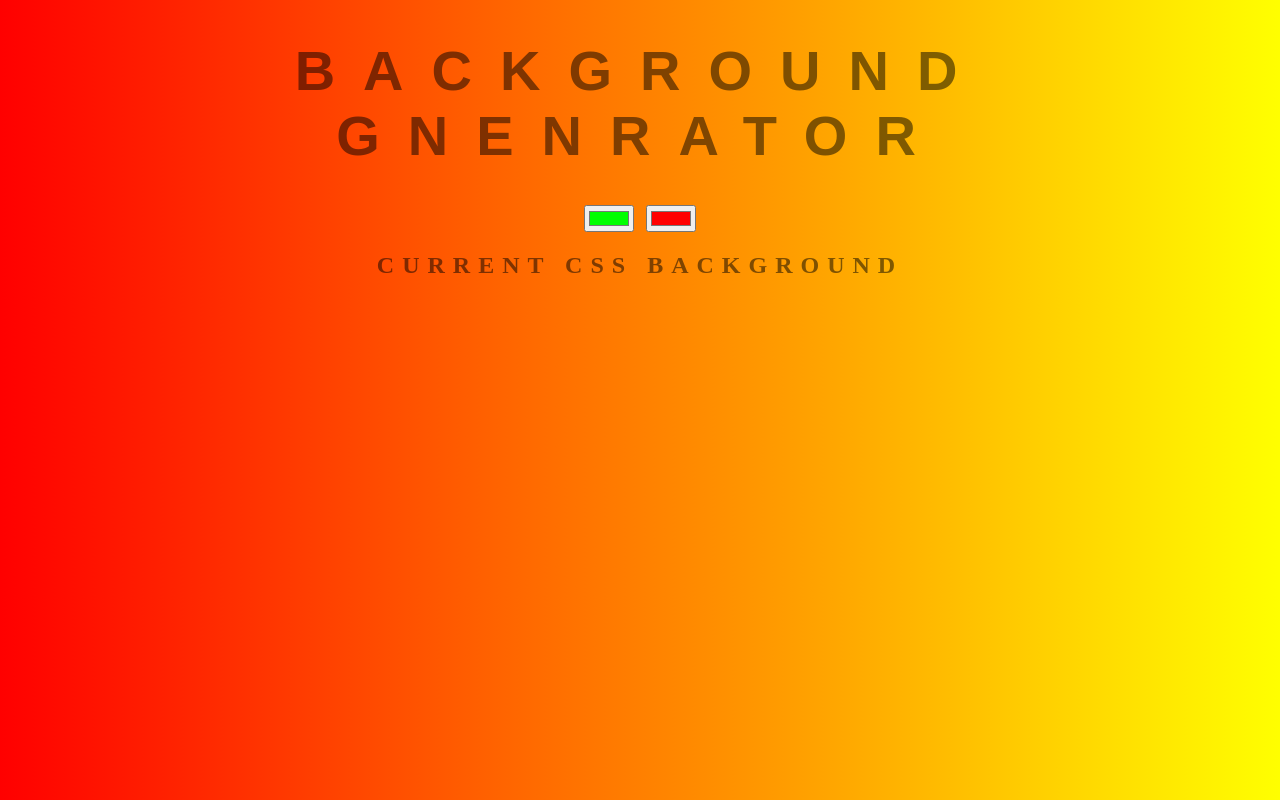
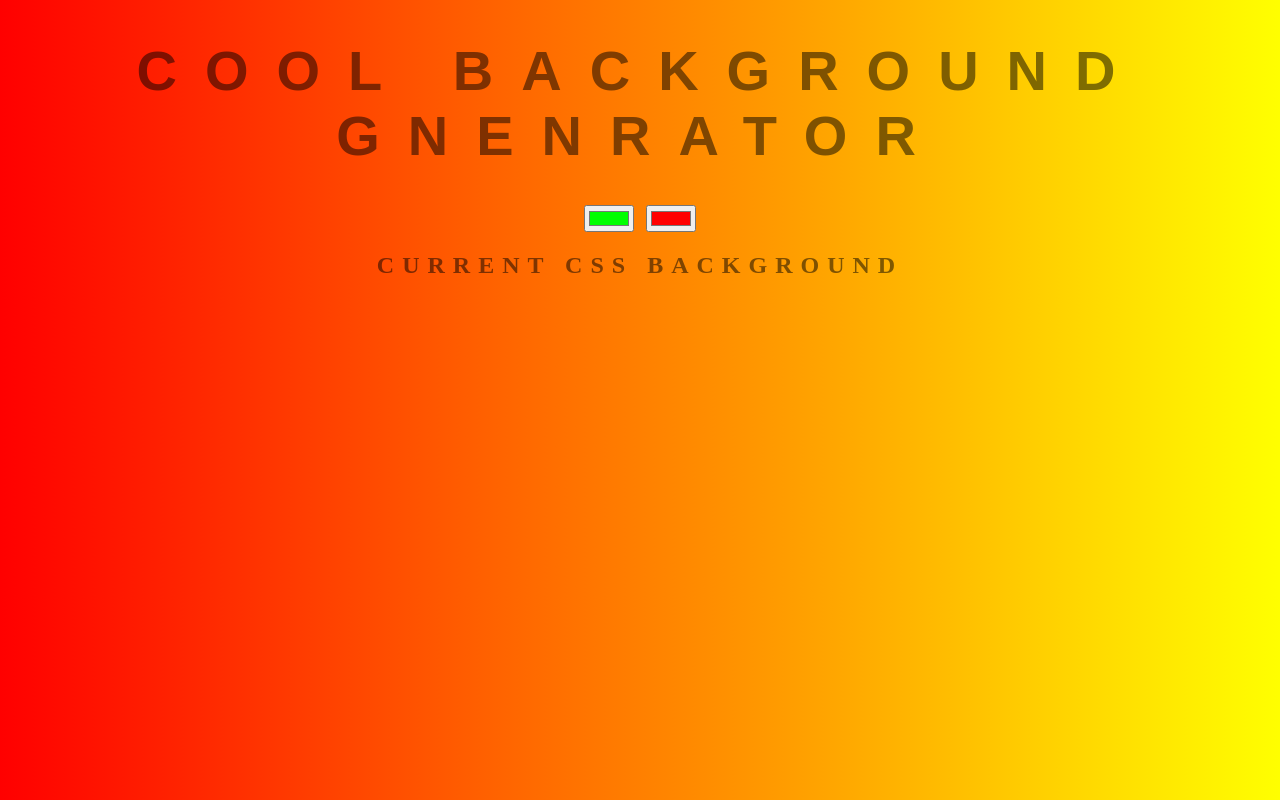
Before and after one commit to ashutoshsing/Background-Generator, a plain HTML site: page index.html in a window 1280 px wide. Drawn offline with Linux system fonts and the light colour scheme.

Commit message:
changing title

```diff
--- a/index.html
+++ b/index.html
@@ -5,7 +5,7 @@
 	<link rel="stylesheet" type="text/css" href="style.css">
 </head>
 <body id="gradient">
-	<h1>Background Gnenrator</h1>
+	<h1>Cool Background Gnenrator</h1>
 	<input oninput="setGradient()" class="color1" type="color" name="color1" value="#00ff00">
 	<input oninput="setGradient()" class="color2" type="color" name="color1" value="#ff0000">
 	<h2>Current CSS Background</h2>
```
